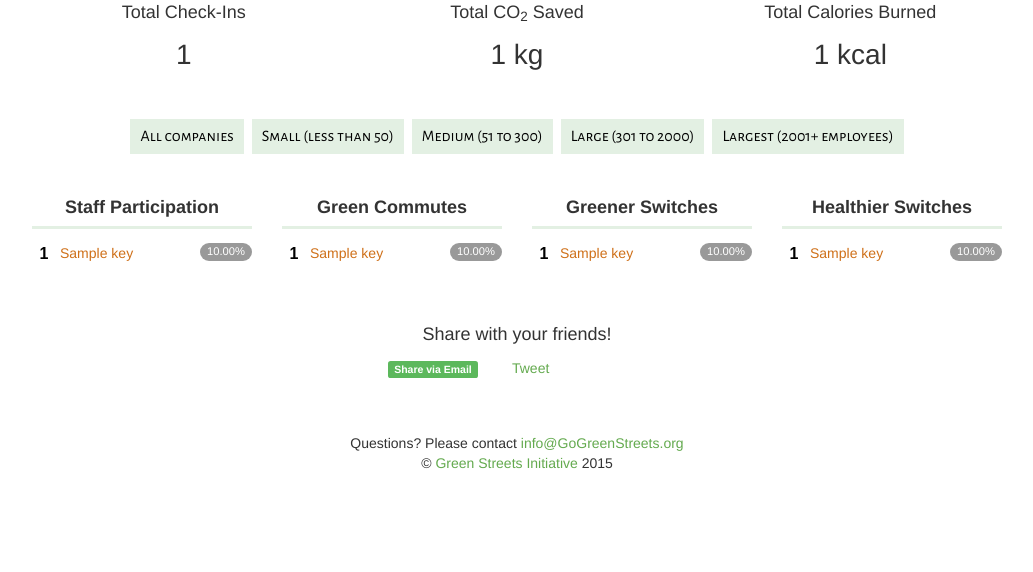
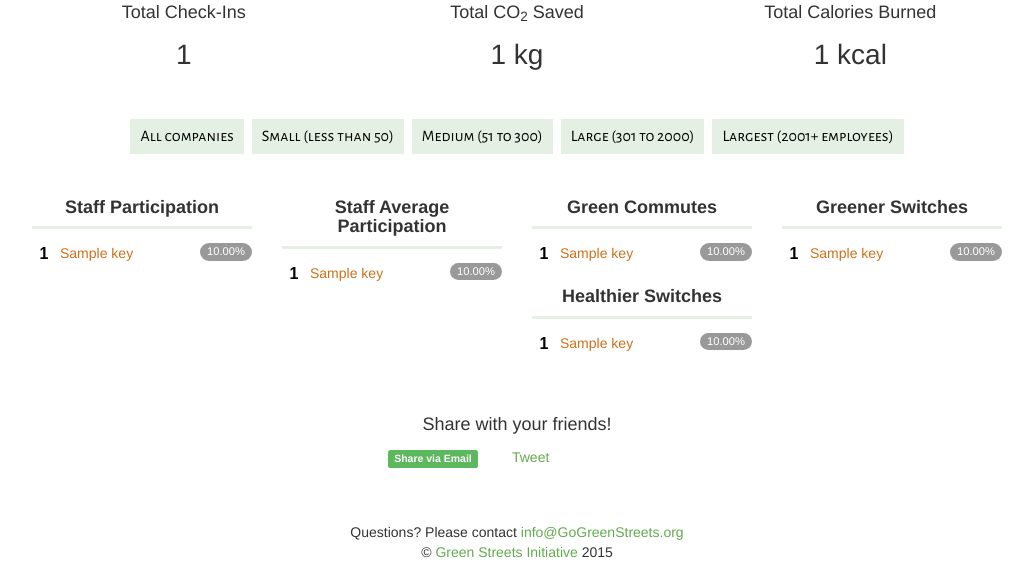
Before and after one commit to greenstreetsinitiative/checkin2015, a Django app: template leaderboard/templates/leaderboard/leaderboard_new.html in a window 1280 px wide. Shown: the part 332-904 px from the top of the page, without its empty margins (123-1156 px from the left). Before the commit the page ends 801 px from the top, so only its background shows below. Run offline with Django 3.2, Linux system fonts and the light colour scheme; the template is opened without the code that fills it: most values are stand-ins (such as "Sample title", 1, 10 or a date in 2020); parts of the project's set-up code (start-up, migrations or seed data) failed here and were passed over; some libraries are stand-ins or nearby versions; some web fonts are replaced.

Commit message:
add calculation for average participation frequency

```diff
--- a/leaderboard/templates/leaderboard/leaderboard_new.html
+++ b/leaderboard/templates/leaderboard/leaderboard_new.html
@@ -51,6 +51,14 @@
     </ol>
   </div>
   <div class="col-sm-3">
+    <h4>Staff Average Participation</h4>
+    <ol class="lbrank">
+    {% for key, value in ranks.percent_frequency %}
+      <li class="clearfix"><a class="list-group-item company" href="#">{{ key }}<span class="badge">{{ value|floatformat:2 }}%</span></a></li>
+    {% endfor %}
+    </ol>
+  </div>
+  <div class="col-sm-3">
     <h4>Green Commutes</h4>
     <ol class="lbrank">
     {% for key, value in ranks.percent_green_commuters %}
```
Also changed, not shown: leaderboard/views.py (+9 -2 lines), survey/models.py (+7 -1 lines).
